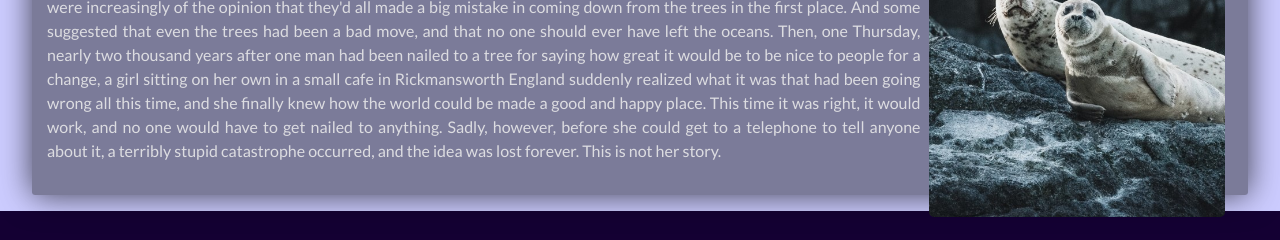
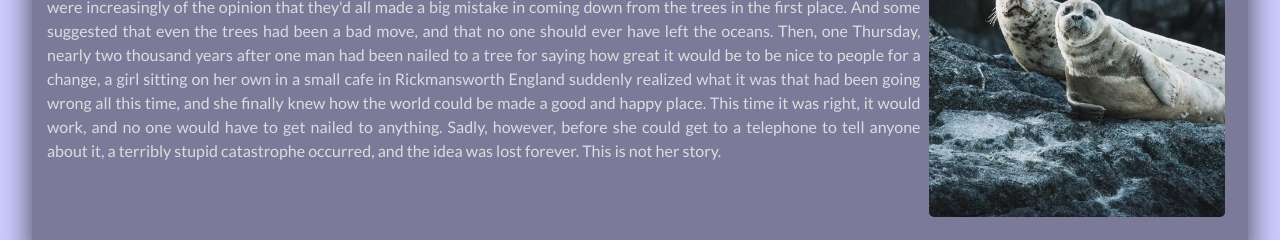
Before and after one commit to rcoppy/pug-portfolio, a website built with webpack: page index.html in a window 1280 px wide. Shown: the part 547-787 px from the top of the page. Built offline with nearby package versions, Linux system fonts and the light colour scheme; some packages are replaced by stand-ins of ours; files whose address does not match are found by name.

Commit message:
added microclearfix for floating images

```diff
--- /dev/null
+++ b/assets/sass/_microclearfix.scss
@@ -0,0 +1,17 @@
+.cf:before,
+.cf:after {
+  content: " "; /* 1 */
+  display: table; /* 2 */
+}
+
+.cf:after {
+  clear: both;
+}
+
+/**
+* For IE 6/7 only
+* Include this rule to trigger hasLayout and contain floats.
+*/
+.cf {
+  *zoom: 1;
+}
--- a/assets/sass/main.scss
+++ b/assets/sass/main.scss
@@ -11,6 +11,7 @@
 */
 
 @import "variables";
+@import "microclearfix";
 @import "typography";
 
 
@@ -97,6 +98,7 @@ p img {
         @include media-breakpoint-up(md) {
             margin: 1rem 0.5rem;
             max-width: 25%;
+            max-height: 80%;
         }
     }
 
--- a/index.html
+++ b/index.html
@@ -17,7 +17,7 @@
                 <article>
                     <h2>Strange Beanz Fly Overhead</h2>
                     <p><strong>On Saturday Morning</strong> many beans began flying through trees in the Pumpernickel neighborhood.</p>
-                    <p class="text-justify"><img class="float-right" src="assets/images/seals_shrunk_cropped.jpg" alt="seals">Far out in the uncharted backwaters of the unfashionable end of
+                    <p class="text-justify cf"><img class="float-right" src="assets/images/seals_shrunk_cropped.jpg" alt="seals">Far out in the uncharted backwaters of the unfashionable end of
                             the western spiral arm of the Galaxy lies a small unregarded
                             yellow sun.
 
```
